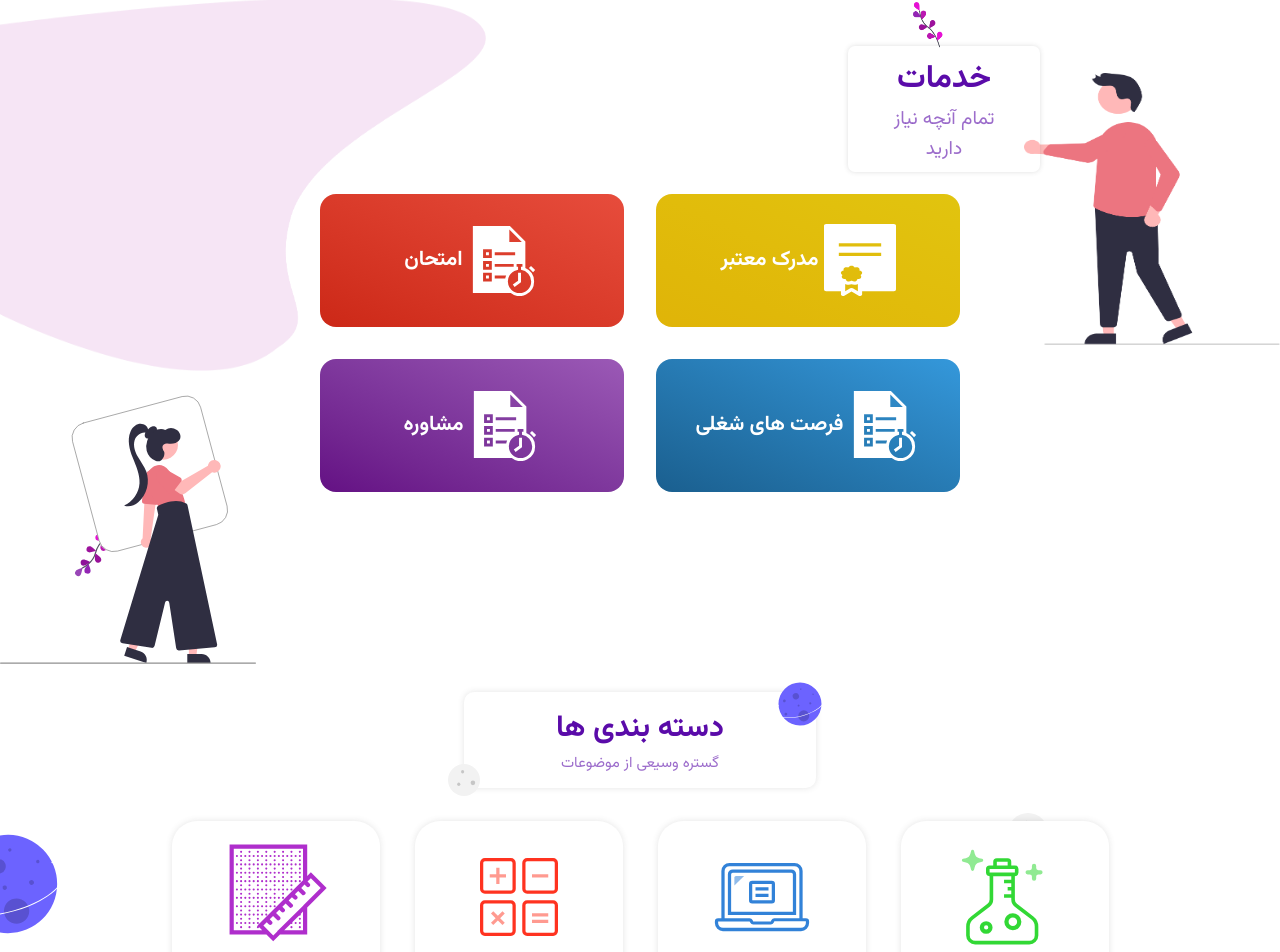
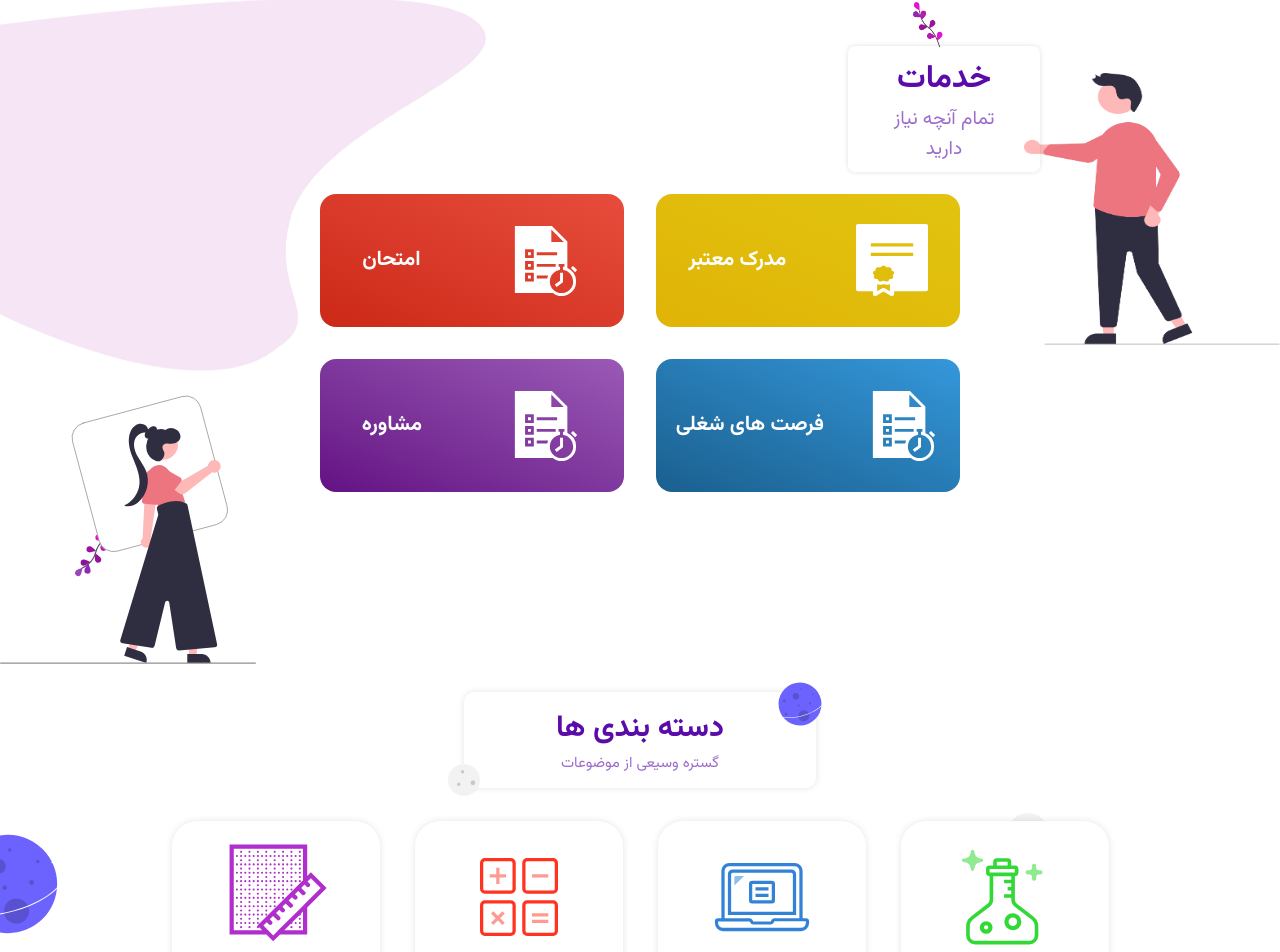
Before and after one commit to alimooo1/Sadrun_Project, a React (Vite) app in the folder sadrun-project/: page /landing in a window 1280 px wide. Shown: the part 936-1888 px from the top of the page. Built offline with nearby package versions, Linux system fonts and the light colour scheme.

Commit message:
add style to medium screen in Service Carts

```diff
--- a/sadrun-project/src/components/ServiceCart/ServiceCart.scss
+++ b/sadrun-project/src/components/ServiceCart/ServiceCart.scss
@@ -25,6 +25,7 @@
   grid-template-columns: repeat(1, 1fr);
   grid-template-rows: repeat(1, 1fr);
   @include min-width($breakpoint: medium) {
+    width: 55%;
     grid-template-columns: repeat(2, 1fr);
     grid-template-rows: repeat(2, 1fr);
   }
@@ -42,7 +43,7 @@
 .cart {
   border-radius: 1rem;
   display: flex;
-  justify-content: center;
+  justify-content: space-around;
   align-items: center;
   padding-block: 10%;
    @include min-width($breakpoint: x-large) {
```
